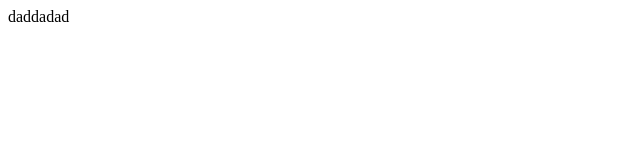
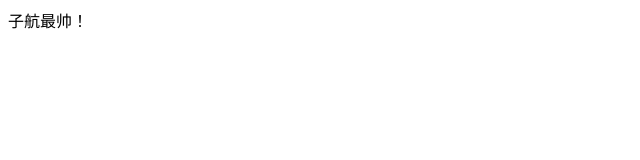
Before and after one commit to myhappinesszhang/demovue01, a website: page hellovue/demo666.html in a window 1280 px wide. Shown: the full height of the page, 0-640 px from the left. Drawn offline with Linux system fonts and the light colour scheme.

Commit message:
第二次提交 修改了demo666 修改了

```diff
--- a/hellovue/demo666.html
+++ b/hellovue/demo666.html
@@ -5,6 +5,6 @@
     <title>Title</title>
 </head>
 <body>
-      daddadad
+ 子航最帅！
 </body>
 </html>
```
